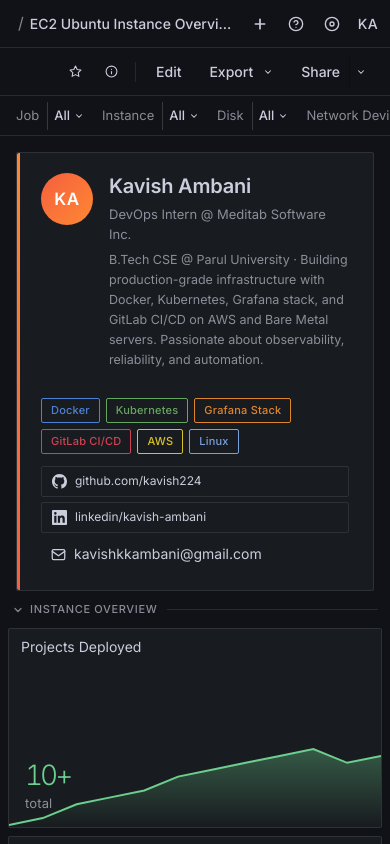
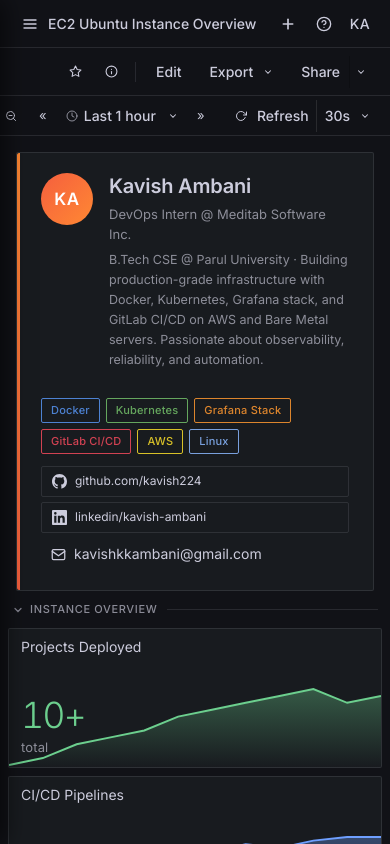
Before and after one commit to kavish224/kavishambani.in, a Next.js app: page / in a window 390 px wide. Built offline with nearby package versions, Linux system fonts and the light colour scheme.

Commit message:
feat: Add mobile-responsive sidebar to the Grafana dashboard and adjust global layout styles

```diff
--- a/src/app/globals.css
+++ b/src/app/globals.css
@@ -14,16 +14,21 @@
   }
 }
 
+/* ── Reset: Grafana dashboard takes full viewport ── */
+html,
 body {
+  height: 100%;
+  margin: 0;
+  padding: 0;
+  overflow: hidden;
+  background: #111217;
   color: var(--foreground);
-  background: var(--background);
   font-family: Arial, Helvetica, sans-serif;
 }
 
-/* When the Grafana dashboard is active, override body background */
-body:has(.gf-root) {
-  background: #111217;
-  margin: 0;
-  padding: 0;
-  overflow-x: hidden;
+body>main {
+  height: 100%;
+  display: flex;
+  flex-direction: column;
+  overflow: hidden;
 }
--- a/src/components/grafana/GrafanaDashboard.tsx
+++ b/src/components/grafana/GrafanaDashboard.tsx
@@ -186,57 +186,6 @@
   { icon: ic.connections, label: "Connections", href: undefined },
 ];
 
-function SideMenu() {
-  return (
-    <aside className="gf-sidemenu" aria-label="Navigation">
-      {/* MegaMenuHeader — same height as topbar (48px) */}
-      <div className="gf-sidemenu__hdr">
-        <div className="gf-sidemenu__hdr-brand">
-          <GrafanaLogo size={22} />
-          <span>Grafana</span>
-        </div>
-        <div style={{ display: 'flex', gap: 4, alignItems: 'center' }}>
-          <button className="gf-sidemenu__hdr-close" title="Dock menu">
-            <svg width="14" height="14" viewBox="0 0 24 24" fill="none" stroke="currentColor" strokeWidth="2" strokeLinecap="round" strokeLinejoin="round"><rect x="3" y="3" width="18" height="18" rx="2" /><path d="M9 3v18" /></svg>
-          </button>
-          <button className="gf-sidemenu__hdr-close" title="Close menu">{ic.times}</button>
-        </div>
-      </div>
-
-      {/* Nav list — padding: 8px 8px 16px 4px from MegaMenu source */}
-      <ul className="gf-sidemenu__list">
-        {NAV.map((item, i) => {
-          const cls = `gf-nav-item${item.active ? " gf-nav-item--active" : ""}`;
-          const content = (
-            <>
-              <span className="gf-nav-icon">{item.icon}</span>
-              <span className="gf-nav-label">{item.label}</span>
-              {item.isNew && <span className="gf-nav-badge">New!</span>}
-              {item.chev && <span className="gf-nav-chevron">{ic.chevD}</span>}
-            </>
-          );
-          return (
-            <li key={i}>
-              {item.href ? (
-                <Link href={item.href} className={cls}>{content}</Link>
-              ) : (
-                <button className={cls}>{content}</button>
-              )}
-            </li>
-          );
-        })}
-      </ul>
-
-      <div className="gf-sidemenu__bottom">
-        <button className="gf-nav-item">
-          <span className="gf-nav-icon">{ic.admin}</span>
-          <span className="gf-nav-label">Admin</span>
-          <span className="gf-nav-chevron">{ic.chevR}</span>
-        </button>
-      </div>
-    </aside>
-  );
-}
 
 // ══════════════════════════════════════════════════════════════
 // MAIN DASHBOARD
@@ -247,6 +196,7 @@
   const [tpOpen, setTpOpen] = useState(false);
   const [openPanel, setOpenPanel] = useState<string | null>(null);
   const [toastMsg, setToastMsg] = useState("");
+  const [sideOpen, setSideOpen] = useState(false); // mobile sidebar
   const tpRef = useRef<HTMLDivElement>(null);
 
   const handleCopyEmail = (e: React.MouseEvent) => {
@@ -280,12 +230,72 @@
     <div className="gf-root">
 
       {/* ══════ MAIN LAYOUT ══════ */}
-      <div className="gf-layout" style={{ display: 'flex', height: '100vh', overflow: 'hidden', width: '100vw' }}>
-        <SideMenu />
+      <div className="gf-layout">
+        {/* Mobile overlay backdrop */}
+        {sideOpen && (
+          <div className="gf-nav-overlay" onClick={() => setSideOpen(false)} aria-hidden="true" />
+        )}
 
-        <div className="gf-main-container" style={{ flex: 1, display: 'flex', flexDirection: 'column', minWidth: 0, overflow: 'hidden' }}>
+        <aside className={`gf-sidemenu${sideOpen ? " gf-sidemenu--open" : ""}`} aria-label="Navigation">
+          {/* MegaMenuHeader */}
+          <div className="gf-sidemenu__hdr">
+            <div className="gf-sidemenu__hdr-brand">
+              <GrafanaLogo size={22} />
+              <span>Grafana</span>
+            </div>
+            <div style={{ display: 'flex', gap: 4, alignItems: 'center' }}>
+              <button className="gf-sidemenu__hdr-close" title="Dock menu">
+                <svg width="14" height="14" viewBox="0 0 24 24" fill="none" stroke="currentColor" strokeWidth="2" strokeLinecap="round" strokeLinejoin="round"><rect x="3" y="3" width="18" height="18" rx="2" /><path d="M9 3v18" /></svg>
+              </button>
+              <button className="gf-sidemenu__hdr-close" title="Close menu" onClick={() => setSideOpen(false)}>{ic.times}</button>
+            </div>
+          </div>
+
+          {/* Nav list */}
+          <ul className="gf-sidemenu__list">
+            {NAV.map((item, i) => {
+              const cls = `gf-nav-item${item.active ? " gf-nav-item--active" : ""}`;
+              const content = (
+                <>
+                  <span className="gf-nav-icon">{item.icon}</span>
+                  <span className="gf-nav-label">{item.label}</span>
+                  {item.isNew && <span className="gf-nav-badge">New!</span>}
+                  {item.chev && <span className="gf-nav-chevron">{ic.chevD}</span>}
+                </>
+              );
+              return (
+                <li key={i}>
+                  {item.href ? (
+                    <Link href={item.href} className={cls} onClick={() => setSideOpen(false)}>{content}</Link>
+                  ) : (
+                    <button className={cls}>{content}</button>
+                  )}
+                </li>
+              );
+            })}
+          </ul>
+
+          <div className="gf-sidemenu__bottom">
+            <button className="gf-nav-item" onClick={() => setSideOpen(false)}>
+              <span className="gf-nav-icon">{ic.admin}</span>
+              <span className="gf-nav-label">Admin</span>
+              <span className="gf-nav-chevron">{ic.chevR}</span>
+            </button>
+          </div>
+        </aside>
+
+        <div className="gf-main-container">
           {/* ══════ TOP BAR — 48px ══════ */}
-          <header className="gf-topbar" style={{ paddingLeft: 16 }}>
+          <header className="gf-topbar">
+            {/* Hamburger — mobile only */}
+            <button
+              className="gf-topbar__hamburger"
+              onClick={() => setSideOpen(s => !s)}
+              aria-label="Open navigation"
+              title="Open navigation"
+            >
+              {ic.menu}
+            </button>
 
             {/* Breadcrumb */}
             <nav className="gf-topbar__breadcrumb" aria-label="Breadcrumb">
--- a/src/components/grafana/data.ts
+++ b/src/components/grafana/data.ts
@@ -67,7 +67,7 @@
   { name: "GitLab CI/CD", badge: "gitlab", category: "Pipelines", level: "Advanced", active: true },
   { name: "AWS", badge: "aws", category: "Cloud", level: "Intermediate", active: true },
   { name: "Terraform", badge: "terraform", category: "IaC", level: "Beginner", active: false },
-  { name: "Ansible", badge: "ansible", category: "Config Mgmt", level: "Beginner", active: false },
+  { name: "Ansible", badge: "ansible", category: "Config Management", level: "Beginner", active: false },
   { name: "Linux", badge: "linux", category: "OS", level: "Advanced", active: true },
 ];
 
--- a/src/components/grafana/grafana.css
+++ b/src/components/grafana/grafana.css
@@ -83,7 +83,8 @@
   -webkit-font-smoothing: antialiased;
   -moz-osx-font-smoothing: grayscale;
   box-sizing: border-box;
-  height: 100vh;
+  height: 100%;
+  /* inherit from body — avoids white border from 100vh mismatch */
   overflow: hidden;
   display: flex;
   flex-direction: column;
@@ -340,23 +341,43 @@
 
 
 /* ══════════════════════════════════════════════════════════════
-   LAYOUT
+   LAYOUT — Flex scroll chain
+   Chain: gf-root(100%) > gf-layout(hidden) > gf-main-container(hidden,min-h:0) > gf-page(scroll)
    ══════════════════════════════════════════════════════════════ */
 .gf-layout {
   display: flex;
+  height: 100%;
+  /* 100% of body which is 100% of html = full viewport, no white border */
+  width: 100vw;
+  overflow: hidden;
+  position: relative;
+}
+
+/* Main column: topbar + page content
+   min-height:0 is the flex scroll trick — without it the flex child
+   expands to fit its content, overflowing the fixed-height parent */
+.gf-main-container {
   flex: 1;
   min-height: 0;
+  min-width: 0;
+  display: flex;
+  flex-direction: column;
   overflow: hidden;
 }
 
+/* gf-page is the SOLE scroll owner in the chain */
 .gf-page {
   flex: 1;
+  min-height: 0;
+  /* flex scroll trick #2 — mandatory */
   min-width: 0;
   background: var(--gf-canvas);
   display: flex;
   flex-direction: column;
   overflow-y: auto;
+  /* only this element scrolls */
   overflow-x: hidden;
+  overscroll-behavior: contain;
 }
 
 
@@ -378,6 +399,8 @@
   top: 0;
   height: 100%;
   z-index: 900;
+  /* Prevent scroll chaining from sidebar to page */
+  overscroll-behavior: contain;
 }
 
 /* Header row inside the mega menu (logo + org switcher + dock/close) */
@@ -422,12 +445,16 @@
 
 /* Scrollable nav list */
 .gf-sidemenu__list {
+  list-style: none;
+  padding: 8px 8px 16px 4px;
+  margin: 0;
   flex: 1;
   overflow-y: auto;
   overflow-x: hidden;
-  /* padding: theme.spacing(1,1,2,0.5) = 8px 8px 16px 4px */
-  padding: 8px 8px 16px 4px;
-}
+  min-height: 0;
+  /* essential for flex scrolling */
+}
+
 
 /* Each nav item — from MegaMenuItem getStyles */
 .gf-nav-item {
@@ -902,7 +929,7 @@
    DASHBOARD CANVAS
    ══════════════════════════════════════════════════════════════ */
 .gf-canvas {
-  padding: 8px;
+  padding: 8px 8px 40px 8px;
   display: flex;
   flex-direction: column;
   flex: 1;
@@ -1088,6 +1115,8 @@
 .gf-panel-body {
   flex: 1;
   overflow: hidden;
+  overflow-y: auto;
+  /* allow panel content to scroll if it overflows */
   position: relative;
   min-height: 0;
 }
@@ -1175,7 +1204,7 @@
 }
 
 .gf-h-md {
-  height: 260px;
+  height: 320px;
 }
 
 .gf-h-xl {
@@ -1793,7 +1822,8 @@
   display: grid;
   grid-template-columns: 1fr 1fr;
   gap: 6px;
-  padding: 10px 12px;
+  padding: 10px 12px 24px 12px;
+  /* extra bottom padding for mobile items */
   height: 100%;
   align-content: start;
 }
@@ -1817,15 +1847,13 @@
 }
 
 .gf-contact-icon {
-  width: 30px;
-  height: 30px;
-  border-radius: 2px;
-  display: flex;
-  align-items: center;
-  justify-content: center;
   width: 28px;
   height: 28px;
   border-radius: 4px;
+  display: flex;
+  align-items: center;
+  justify-content: center;
+  flex-shrink: 0;
   color: var(--gf-text-sec);
   background: var(--gf-canvas);
   border: 1px solid var(--gf-border-weak);
@@ -1925,77 +1953,288 @@
 }
 
 
+/* (gf-layout consolidated above) */
+
+.gf-nav-overlay {
+  display: none;
+}
+
+/* Hamburger — hidden on desktop */
+.gf-topbar__hamburger {
+  display: none;
+  align-items: center;
+  justify-content: center;
+  width: 36px;
+  height: 36px;
+  border-radius: 2px;
+  color: var(--gf-text-sec);
+  flex-shrink: 0;
+  transition: background 0.1s, color 0.1s;
+  margin-left: 8px;
+}
+
+.gf-topbar__hamburger:hover {
+  background: var(--gf-hover);
+  color: var(--gf-text);
+}
+
+/* Topbar default padding (desktop: sidemenu provides left space) */
+.gf-topbar {
+  padding-left: 16px;
+  padding-right: 8px;
+}
+
 /* ══════════════════════════════════════════════════════════════
-   RESPONSIVE
+   RESPONSIVE — ≤1280px: narrow sidebar
    ══════════════════════════════════════════════════════════════ */
 @media (max-width: 1280px) {
-  .gf-w-25 {
-    width: calc(50% - 4px);
-  }
-
   .gf-sidemenu {
     width: 240px;
     min-width: 240px;
   }
 
-  .gf-topbar__logo-section {
-    width: 240px;
-    min-width: 240px;
-  }
-}
-
-@media (max-width: 960px) {
+  .gf-w-25 {
+    width: calc(50% - 4px);
+  }
+
+  .gf-topbar__search {
+    width: 220px;
+  }
+}
+
+/* ══════════════════════════════════════════════════════════════
+   RESPONSIVE — ≤1024px: icon-rail sidebar
+   ══════════════════════════════════════════════════════════════ */
+@media (max-width: 1024px) {
+
+  /* Collapse sidebar to icon-only rail — 56px, Grafana exact width */
   .gf-sidemenu {
-    width: 200px;
-    min-width: 200px;
-  }
-}
-
+    width: 56px;
+    min-width: 56px;
+    overflow: visible;
+  }
+
+  .gf-sidemenu__hdr {
+    padding: 0 8px;
+    justify-content: center;
+  }
+
+  .gf-sidemenu__hdr-brand span,
+  .gf-sidemenu__hdr-close {
+    display: none;
+  }
+
+  .gf-nav-label,
+  .gf-nav-badge,
+  .gf-nav-chevron {
+    display: none;
+  }
+
+  .gf-nav-item {
+    justify-content: center;
+    padding: 0 8px;
+  }
+
+  .gf-nav-icon {
+    width: auto;
+  }
+
+  .gf-sidemenu__bottom {
+    padding: 8px 4px;
+  }
+
+  .gf-sidemenu__bottom .gf-nav-item {
+    justify-content: center;
+  }
+
+  .gf-topbar__search {
+    width: 180px;
+  }
+
+  .gf-topbar__invite {
+    display: none;
+  }
+}
+
+/* ══════════════════════════════════════════════════════════════
+   RESPONSIVE — ≤768px: sidebar hidden, hamburger shown
+   ══════════════════════════════════════════════════════════════ */
 @media (max-width: 768px) {
+
+  /* Sidebar hidden off-screen, slides in when .gf-sidemenu--open */
+  .gf-sidemenu {
+    position: fixed;
+    top: 0;
+    left: 0;
+    height: 100vh;
+    z-index: 2000;
+    width: 260px;
+    min-width: 260px;
+    transform: translateX(-100%);
+    transition: transform 0.25s cubic-bezier(0.4, 0, 0.2, 1);
+    box-shadow: 4px 0 24px rgba(0, 0, 0, 0.6);
+    /* Override icon-rail from 1024px */
+    overflow: auto;
+  }
+
+  .gf-sidemenu--open {
+    transform: translateX(0);
+  }
+
+  /* Restore full labels when open as overlay */
+  .gf-sidemenu--open .gf-nav-label,
+  .gf-sidemenu--open .gf-nav-badge {
+    display: inline;
+  }
+
+  .gf-sidemenu--open .gf-sidemenu__hdr-brand span,
+  .gf-sidemenu--open .gf-sidemenu__hdr-close {
+    display: flex;
+  }
+
+  .gf-sidemenu--open .gf-nav-item {
+    justify-content: flex-start;
+    padding: 0 8px 0 4px;
+  }
+
+  .gf-sidemenu--open .gf-nav-icon {
+    width: 22px;
+  }
+
+  /* Overlay backdrop */
+  .gf-nav-overlay {
+    display: block;
+    position: fixed;
+    inset: 0;
+    z-index: 1999;
+    background: rgba(0, 0, 0, 0.65);
+  }
+
+  /* Show hamburger */
+  .gf-topbar__hamburger {
+    display: flex;
+  }
+
+  /* Topbar — adjust for no sidemenu */
+  .gf-topbar {
+    padding-left: 4px;
+  }
+
+  .gf-topbar__search {
+    width: 160px;
+  }
+
+  /* Panels: 2-up stat panels */
+  .gf-w-25 {
+    width: calc(50% - 4px);
+  }
+
+  .gf-w-33 {
+    width: calc(50% - 4px);
+  }
+
+  /* Shorter stats on tablet */
+  .gf-h-stat {
+    height: 160px;
+  }
+
+  .gf-stat__val {
+    font-size: 42px;
+  }
+
+  .gf-h-gauge {
+    height: 280px;
+  }
+
+  .gf-h-xl {
+    height: 320px;
+  }
+
+  .gf-h-md {
+    height: 220px;
+  }
+
+  .gf-h-logs {
+    height: 360px;
+  }
+}
+
+/* ══════════════════════════════════════════════════════════════
+   RESPONSIVE — ≤600px: full-width, mobile-first layout
+   ══════════════════════════════════════════════════════════════ */
+@media (max-width: 600px) {
 
   .gf-w-25,
   .gf-w-33,
   .gf-w-50 {
     width: 100%;
   }
-}
-
-@media (max-width: 600px) {
-  .gf-sidemenu {
-    display: none;
-  }
-
-  .gf-topbar__logo-section {
-    width: auto;
-    min-width: 0;
-    border-right: none;
-  }
-
+
+  /* Mobile stat panels — compact */
+  .gf-h-stat {
+    height: 140px;
+  }
+
+  .gf-stat__val {
+    font-size: 36px;
+    letter-spacing: -2px;
+  }
+
+  .gf-stat__fg {
+    padding: 0 12px 10px;
+  }
+
+  .gf-h-gauge {
+    height: 320px;
+  }
+
+  .gf-h-logs {
+    height: 400px;
+  }
+
+  .gf-h-xl {
+    height: 360px;
+  }
+
+  .gf-h-md {
+    height: auto;
+    min-height: 360px;
+    /* Let it expand if content is long, but stay at least 360px */
+  }
+
+  /* Search hidden on small phones — too cramped */
   .gf-topbar__search {
     display: none;
   }
 
-  .gf-topbar__invite {
-    display: none;
-  }
-
+  /* Topbar breadcrumb: only show current page */
   .gf-topbar__crumb {
     display: none;
   }
 
-  .gf-stat__val {
-    font-size: 28px;
-  }
-
+  .gf-topbar__sep {
+    display: none;
+  }
+
+  /* Ctrlbar: hide variable chips, show only time picker */
+  .gf-ctrlbar__left {
+    display: none;
+  }
+
+  .gf-ctrlbar {
+    justify-content: flex-end;
+  }
+
+  /* Contact grid: 1 column */
   .gf-contact {
     grid-template-columns: 1fr;
   }
 
-  /* Hero — mobile stack */
+  /* Hero panel: stack vertically */
   .gf-hero-panel {
     flex-direction: column;
     gap: 16px;
-    padding: 16px;
+    padding: 14px 16px;
   }
 
   .gf-hero-vdiv {
@@ -2004,8 +2243,56 @@
 
   .gf-hero-right {
     width: 100%;
-  }
-}
+    min-width: 0;
+  }
+
+  .gf-hero-bio {
+    max-width: 100%;
+  }
+
+  /* Log rows: hide timestamp on very small screens */
+  .gf-log-ts {
+    display: none;
+  }
+
+  /* Table: compress */
+  .gf-table th:nth-child(3),
+  .gf-table td:nth-child(3) {
+    display: none;
+  }
+
+  /* Row label: smaller */
+  .gf-row__label {
+    font-size: 11px;
+  }
+
+  /* Topbar right: hide non-essential icons */
+  .gf-topbar__icon:nth-child(n+3) {
+    display: none;
+  }
+}
+
+/* ══════════════════════════════════════════════════════════════
+   RESPONSIVE — ≤380px: tiny phones
+   ══════════════════════════════════════════════════════════════ */
+@media (max-width: 380px) {
+  .gf-h-stat {
+    height: 120px;
+  }
+
+  .gf-stat__val {
+    font-size: 30px;
+  }
+
+  .gf-hero-name {
+    font-size: 17px !important;
+  }
+
+  .gf-canvas {
+    padding: 0 4px 4px;
+  }
+}
+
 
 
 /* ══════════════════════════════════════════════════════════════
```
Also changed, not shown: 1 other file (tests, documents, lock files or other folders).
